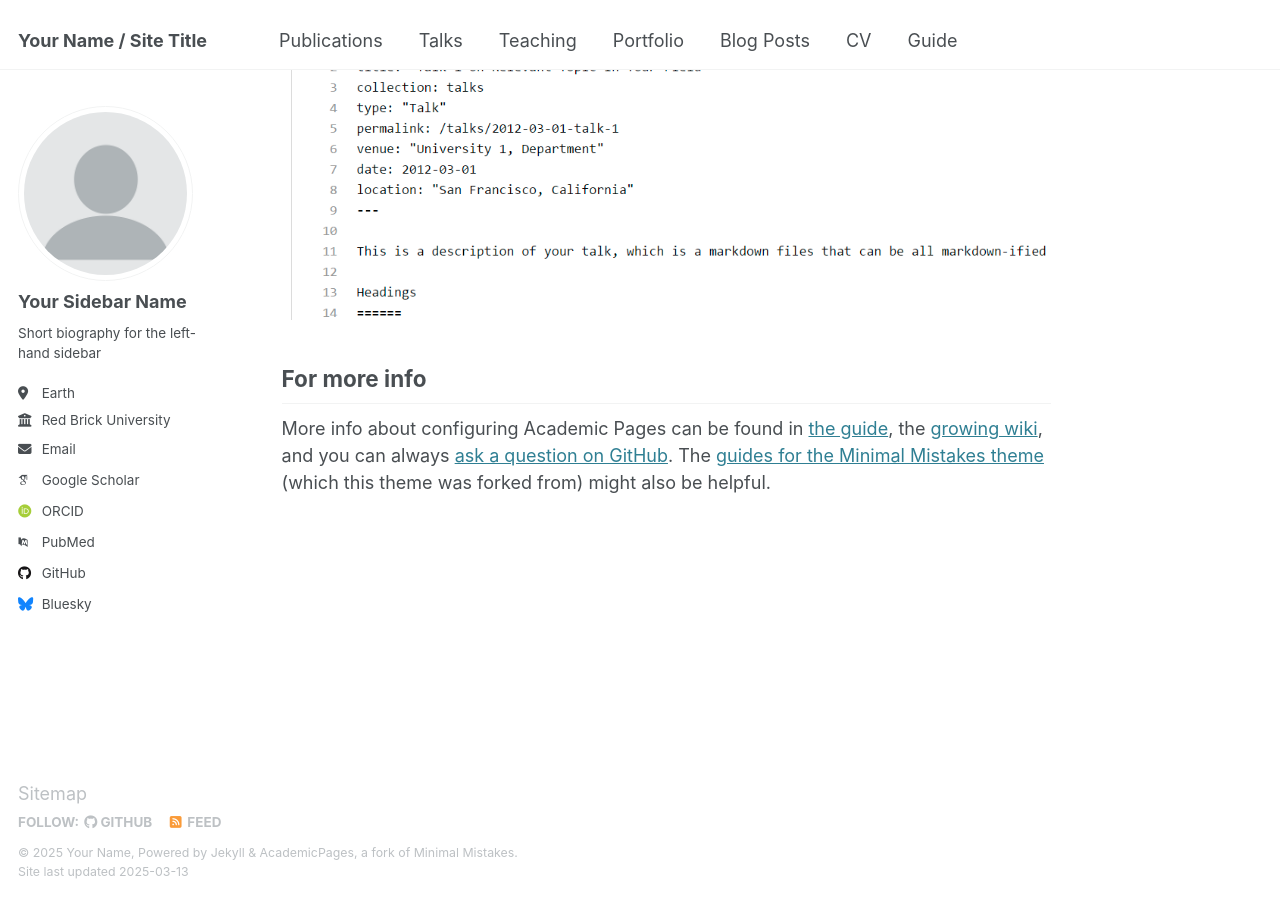
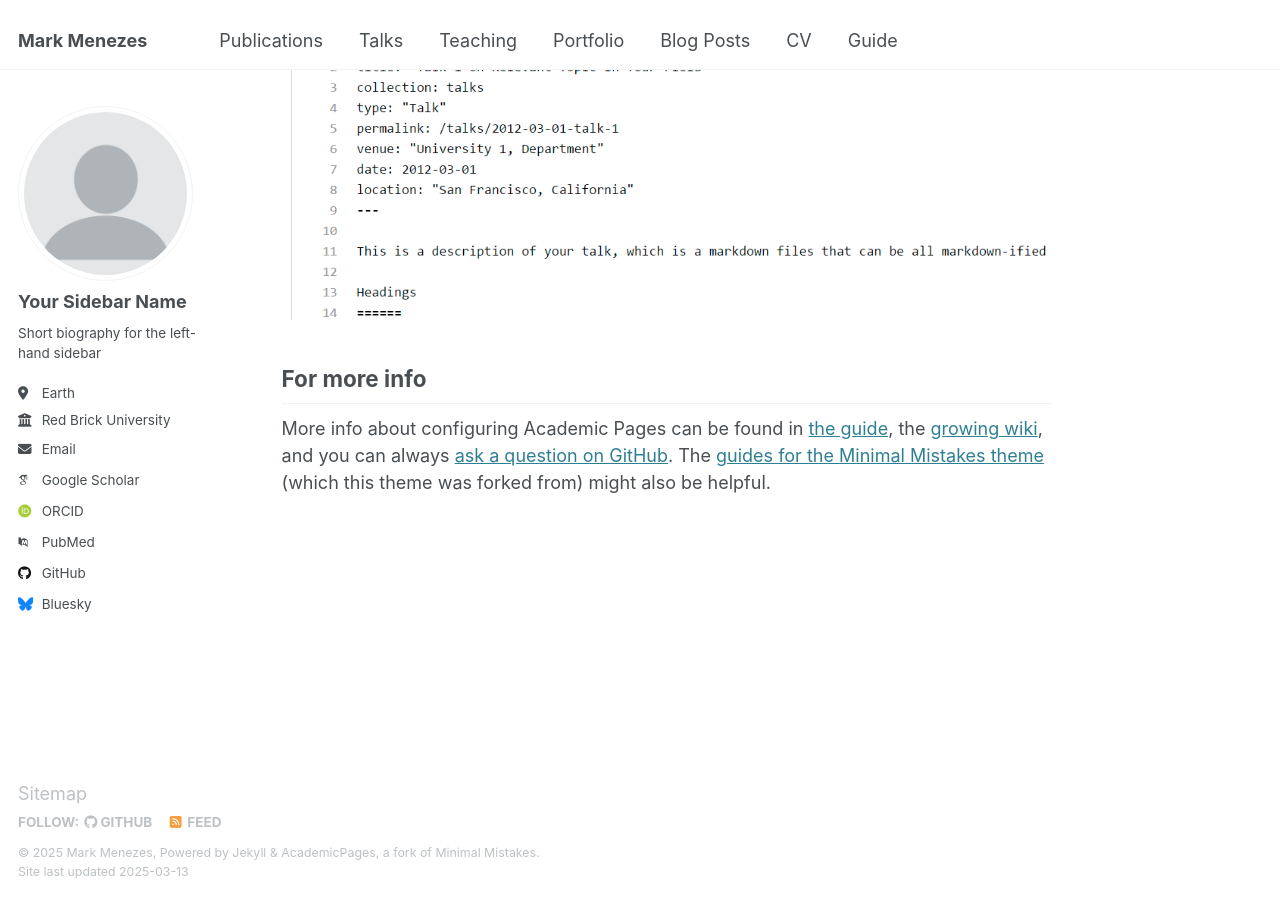
Before and after one commit to menezesmark/menezesmark.github.io, a Jekyll site: the page built from _pages/about.md, in a window 1280 px wide and 900 px high, scrolled down 2425 px. Built offline with Jekyll 4.4.1, drawn with Linux system fonts in a browser that asks for light colours; some web fonts are replaced.

Commit message:
Update _config.yml

```diff
--- a/_config.yml
+++ b/_config.yml
@@ -9,13 +9,13 @@
 # Basic Site Settings
 locale                   : "en-US"
 site_theme               : "default"
-title                    : "Your Name / Site Title"
+title                    : "Mark Menezes"
 title_separator          : "-"
-name                     : &name "Your Name"
+name                     : &name "Mark Menezes"
 description              : &description "personal description"
-url                      : https://academicpages.github.io # the base hostname & protocol for your site e.g. "https://[your GitHub username].github.io"
+url                      : https://menezesmark.github.io # the base hostname & protocol for your site e.g. "https://[your GitHub username].github.io"
 baseurl                  : "" # the subpath of your site, e.g. "/blog"
-repository               : "academicpages/academicpages.github.io"
+repository               : "menezesmark/menezesmark.github.io"
 
 # Site Author - The following control what appear as part of the author content on the side bar.
 #               If a field is blank the icon and link will not appear, otherwise it will be shown.
```
